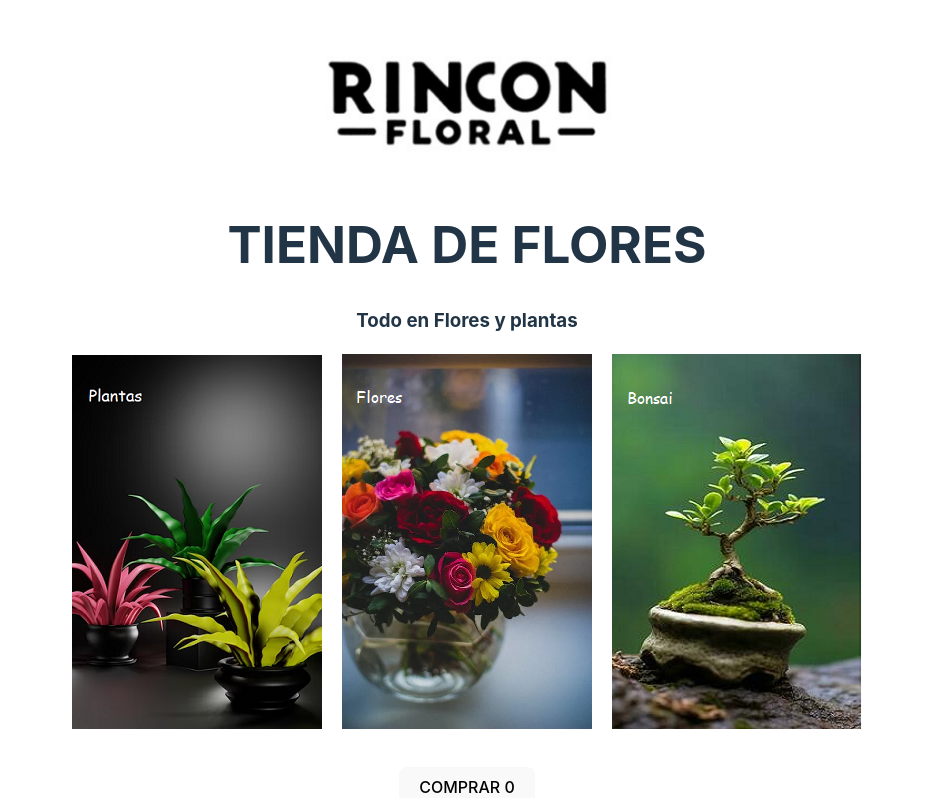
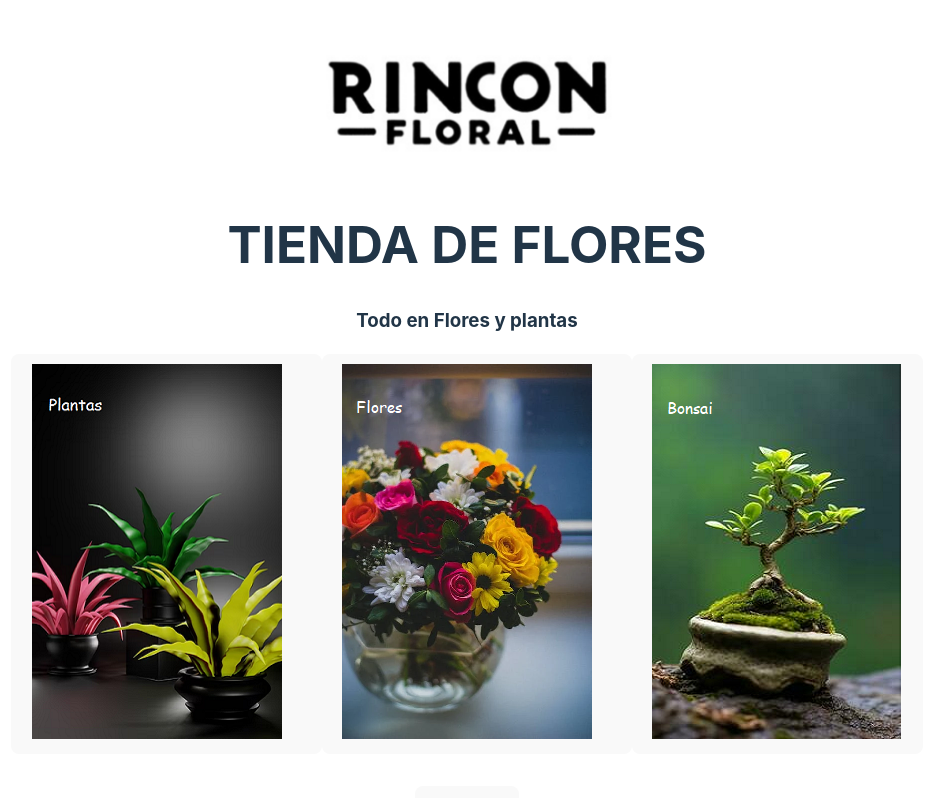
Before and after one commit to RichardAguirre/rinconfloral, a React (Vite) app: page / in a window 1280 px wide. Shown: the top 798 px of the page, without its empty margins (173-1105 px from the left). Built offline with nearby package versions, Linux system fonts and the light colour scheme.

Commit message:
add:pag1

```diff
--- a/src/App.css
+++ b/src/App.css
@@ -43,6 +43,7 @@
 
 .imagen1 {
   margin-right: 20px;
+
 }
 .imagen2 {
   margin-right: 20px;
--- a/src/App.jsx
+++ b/src/App.jsx
@@ -20,14 +20,14 @@ function App() {
       <h1>TIENDA DE FLORES</h1>
       <h3>Todo en Flores y plantas</h3>
 
-         <img className='imagen1' src={plantas} alt="plantas.png" />
-         <img className='imagen2'src={flores} alt="flores.png" />
-         <img className='imagen3'src={bonsai} alt="bonsai.png" />
+         <button ><img className='imagen1' src={plantas} alt="plantas.png" /></button>
+         <button><img className='imagen2'src={flores} alt="flores.png" /></button>
+         <button><img className='imagen3'src={bonsai} alt="bonsai.png" /></button>
 
 
       <div className="card">
         <button onClick={() => setCount((count) => count + 1)}>
-          COMPRAR {count}
+          INICIO {count}
         </button>
         <p>
         Bienvenido a nuestro encantador rincón floral, donde la naturaleza se encuentra con la elegancia. En nuestra página, descubrirás un exquisito catálogo de flores y arreglos que capturan la belleza efímera de la flora.Desde cautivadores ramos hasta arreglos florales personalizados, cada pétalo cuenta una historia única.
```
Also changed, not shown: src/assets/plantas.png.
